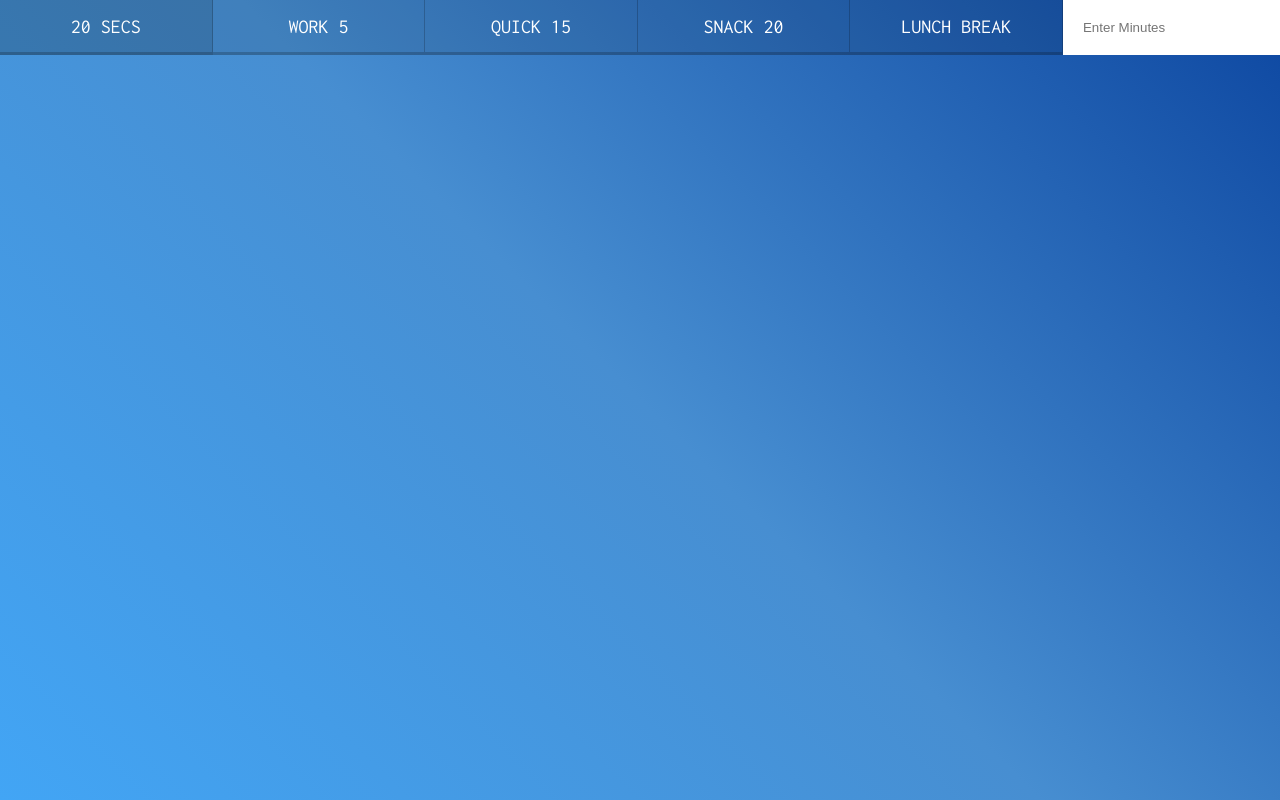
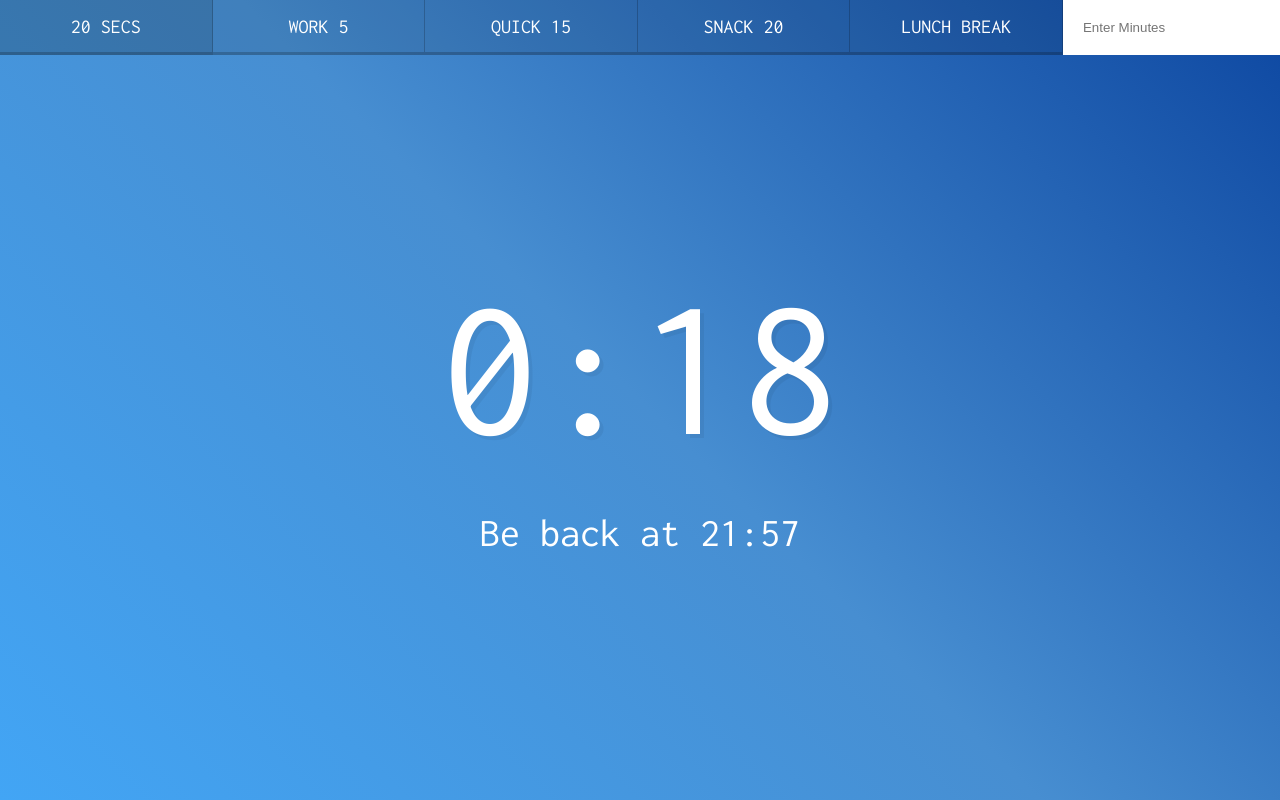
Before and after one commit to NicolaSansom/Javascript30, a plain HTML site: page 29 - Countdown Timer/index.html in a window 1280 px wide. Both pictures are taken after a click on the button "20 SECS". Drawn offline with Linux system fonts and the light colour scheme.

Commit message:
Complete video number 29!!!

```diff
--- a/29 - Countdown Timer/index.html
+++ b/29 - Countdown Timer/index.html
@@ -24,6 +24,6 @@
     </div>
   </div>
 
-  <script src="scripts-START.js"></script>
+  <script src="scripts-COMPLETE.js"></script>
 </body>
 </html>
--- /dev/null
+++ b/29 - Countdown Timer/scripts-COMPLETE.js
@@ -0,0 +1,55 @@
+let countdown;
+const timerDisplay = document.querySelector('.display__time-left');
+const endTimeDisplay = document.querySelector('.display__end-time');
+const buttons = document.querySelectorAll('[data-time]');
+
+function timer(seconds) {
+  // clear any old timers
+  clearInterval(countdown);
+  const now = Date.now();
+  const then = now + seconds * 1000;
+  displayTimeLeft(seconds);
+  displayEndTime(then);
+
+  countdown = setInterval(() => {
+    const secondsLeft = Math.round((then - Date.now()) / 1000);
+
+    if (secondsLeft < 0) {
+      clearInterval(countdown);
+      return;
+    }
+
+    displayTimeLeft(secondsLeft);
+  }, 1000);
+}
+
+function displayTimeLeft(seconds) {
+  // The Math.floor() function returns the largest integer less than or equal to a given number.
+  // @example Math.floor(5.05) would return 5
+  const minutes = Math.floor(seconds / 60);
+  // The remainder operator returns the remainder left over when one operand is
+  // divided by a second operand.It always takes the sign of the dividend.
+  const secondsRemaining = seconds % 60;
+  const display = `${minutes}:${secondsRemaining < 10 ? '0' : ''}${secondsRemaining}`;
+  timerDisplay.textContent = display;
+}
+
+function displayEndTime(timeStamp) {
+  const finishTime = new Date(timeStamp);
+  const minutes = finishTime.getMinutes();
+  const hours = finishTime.getHours();
+  endTimeDisplay.textContent = `Be back at ${hours}:${minutes < 10 ? '0' : ''}${minutes}`;
+}
+
+function startTimer() {
+  timer(parseInt(this.dataset.time)) || console.log(this);
+}
+
+buttons.forEach(button => button.addEventListener('click', startTimer));
+
+document.customForm.addEventListener('submit', function (e) {
+  e.preventDefault();
+  const mins = this.minutes.value;
+  this.reset();
+  timer(mins * 60);
+});
```
Also changed, not shown: 29 - Countdown Timer/readme.md (added).
